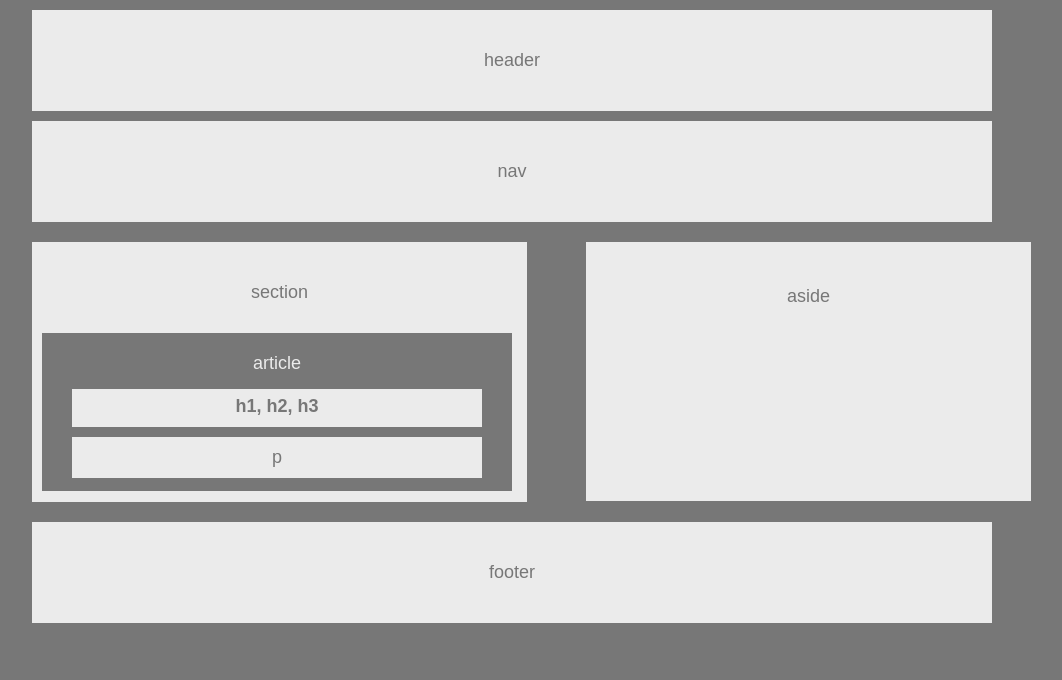
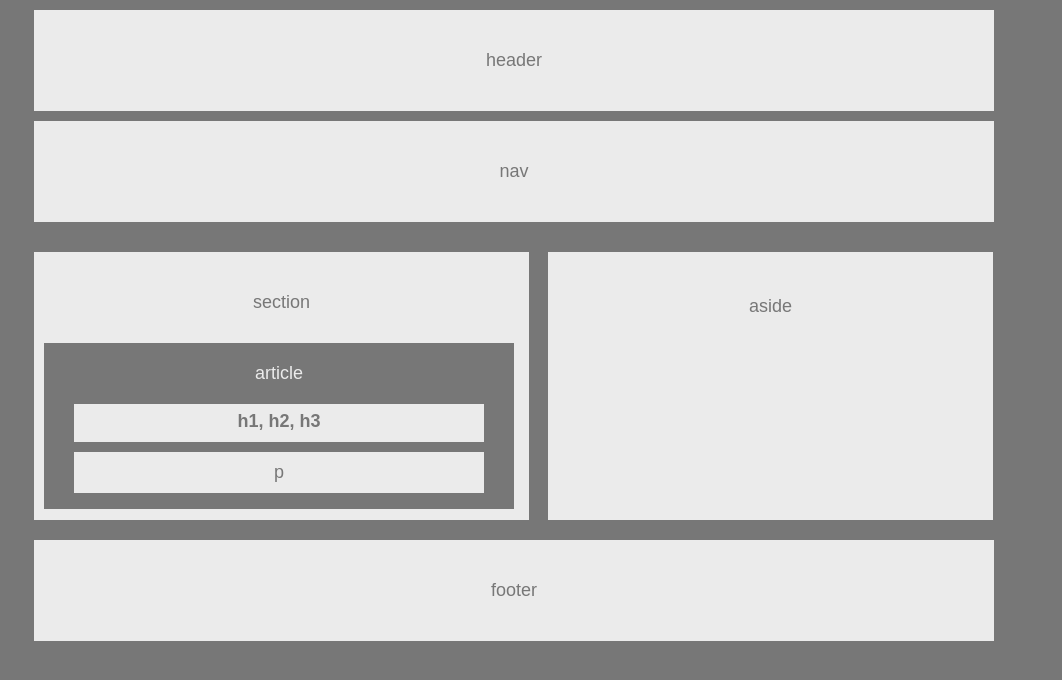
Before and after one commit to gael7/HW-Wireframe, a plain HTML site: page index.html in a window 1280 px wide. Shown: the whole page, without its empty margins (126-1188 px from the left). Drawn offline with Linux system fonts and the light colour scheme.

Commit message:
Final work

```diff
--- a/index.html
+++ b/index.html
@@ -11,17 +11,21 @@
 	<nav>
 		nav
 	</nav>
+	<div id="content">
 	 <section>
 		section
 		<article>
 			article
-			<h1>h1, h2, h3</h1>
+			<div id="hs">
+			<h1>h1, </h1><h2>h2, </h2><h3>h3</h3>
+			</div>
 			<p>p</p>
 		</article>
 	</section>
 	<aside>
 		aside
 		</aside>
+	</div>
 	<footer>
 	footer
 	</footer>
--- a/style.css
+++ b/style.css
@@ -1,27 +1,28 @@
 body{
 	background-color: #777;
+	font-family: Arial, "Helvetica Neue", Helvetica, sans-serif;
+	}
+header, nav, footer, section, #hs, p, h1, h2, h3, aside{
+	font-size: 18px;
+	color: #777;
+	text-align: center;
+	background-color: #ebebeb;
 }
 header, nav, footer{
 	clear:both;
 	width: 960px;
-			text-align: center;
-			color: #777;
-			font-family: Arial, "Helvetica Neue", Helvetica, sans-serif;
-			font-size: 18px;
-			margin: 10px 0px 10px 150px;
-			background-color: #ebebeb;
+	margin: 10px auto;
 	padding: 40px 0 40px 0;
 	display: block;
+	}
+#content{
+   		width: 960px;
+   		margin: 20px auto;
 		}
 section{
 		float: left;
 		width: 495px;
-			text-align: center;
-			color: #777;
-			font-family: Arial, "Helvetica Neue", Helvetica, sans-serif;
-			font-size: 18px;
-			margin:10px 0px 20px 150px;
-			background-color: #ebebeb;
+		margin:10px 4px 20px 0px;
 		padding: 40px 0 1px 0;
 		display: inline;
 		}
@@ -29,41 +30,28 @@
 		width: 470px;
 		text-align: center;
 		color: #ebebeb;
-			font-family: Arial, "Helvetica Neue", Helvetica, sans-serif;
 		font-size: 18px;
 		background-color: #777;
 		margin:30px 0px 10px 10px;
-			padding: 20px 0px 3px 0px;
+		padding: 20px 0px 6px 0px;
+		display: block;
 		}
-		h1{
+#hs{
 	width: 410px;
-			text-align: center;
-			color: #777;
-			font-family: Arial, "Helvetica Neue", Helvetica, sans-serif;
-			font-size: 18px;
-			background-color: #ebebeb;
-			margin:15px 10px 10px 30px;
+	margin:20px 10px 10px 30px;
 	padding: 7px 0px 10px 0px;
+	}
+h1, h2, h3{
+	display: inline;
 	}
 p{
 	width: 410px;
-			text-align: center;
-			color: #777;
-			font-family: Arial, "Helvetica Neue", Helvetica, sans-serif;
-			font-size: 18px;
-			background-color: #ebebeb;
 	margin:10px 10px 10px 30px;
 	padding: 10px 0px 10px 0px;
 	}
 aside{
-			float: right;
+	float: left;
 	width: 445px;
-			text-align: center;
-			color: #777;
-			font-family: Arial, "Helvetica Neue", Helvetica, sans-serif;
-			font-size: 18px;
-			background-color: #ebebeb;
-			margin:10px 115px 20px 15px;
-			padding: 44px 0 194px 0;
-			display: inline;
+	margin:10px 0px 20px 15px;
+	padding: 44px 0 203px 0;
 			}
```
Lines whose indentation alone changed are shown as unchanged.
